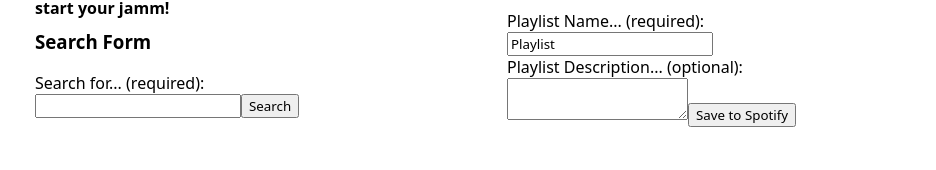
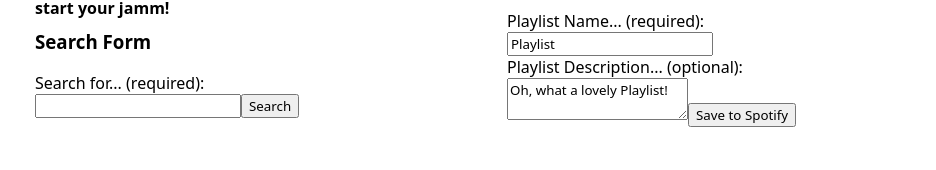
Before and after one commit to McNairS-dev/Cc-Jammming, a React (Vite) app: page / in a window 1280 px wide. Shown: the part 176-346 px from the top of the page, without its empty margins (133-1069 px from the left). Built offline with nearby package versions, Linux system fonts and the light colour scheme.

Commit message:
feat: add updating of playlist description to App.jsx and PlaylistForm.jsx

```diff
--- a/src/App.jsx
+++ b/src/App.jsx
@@ -55,9 +55,11 @@ const SEARCH_DATA =
 ]
 
 const [playlistName, setPlaylistName] = useState('Playlist');
+const [playlistDescription, setPlaylistDescription] = useState('Oh, what a lovely Playlist!');
 
-function updatePlaylist(playlistName) {
+function updatePlaylist(playlistName, playlistDescription) {
   alert(playlistName);
+  alert(playlistDescription);
 }
 
   return (
@@ -72,7 +74,9 @@ function updatePlaylist(playlistName) {
         <PlaylistForm
           updatePlaylist={ updatePlaylist }
           id={"playlist-form"}
-          playlistName={ playlistName } />
+          playlistName={ playlistName }
+          playlistDescription={ playlistDescription }
+           />
         <Playlist id="playlist-tracks" PLAYLIST_DATA =  { PLAYLIST_DATA } />
       </main>
       <footer></footer>
--- a/src/components/PlaylistForm/PlaylistForm.jsx
+++ b/src/components/PlaylistForm/PlaylistForm.jsx
@@ -4,16 +4,22 @@ import { useState } from 'react'
 function PlaylistForm(props) {
 
   const [playlistName, setPlaylistName] = useState(props.playlistName);
+  const [playlistDescription, setPlaylistDescription] = useState(props.playlistDescription);
 
   function handleSubmit(e) {
     e.preventDefault();
-    props.updatePlaylist(playlistName);
-    setPlaylistName('');
+    props.updatePlaylist(playlistName, playlistDescription);
   }
 
-  function handleChange(e) {
+  function handleRenamePlaylist(e) {
     e.preventDefault();
     setPlaylistName(e.target.value);
+  }
+
+function handleChangePlaylistDescription(e) {
+    e.preventDefault();
+    console.log(e.target.value);
+    setPlaylistDescription(e.target.value);
   }
 
   return (
@@ -28,10 +34,16 @@ function PlaylistForm(props) {
         name="playlist-name"
         id="playlist-name"
         value={ playlistName }
-        onChange={ handleChange }
+        onChange={ handleRenamePlaylist }
         required />
       <label htmlFor="playlist-description">Playlist Description... (optional):</label>
-      <textarea name="playlist-description" id="playlist-description"></textarea>
+      <textarea
+        name="playlist-description"
+        id="playlist-description"
+        value={ playlistDescription }
+        onChange={ handleChangePlaylistDescription }
+        >
+      </textarea>
       <button type="submit">Save to Spotify</button>
     </form>
   </>
```
